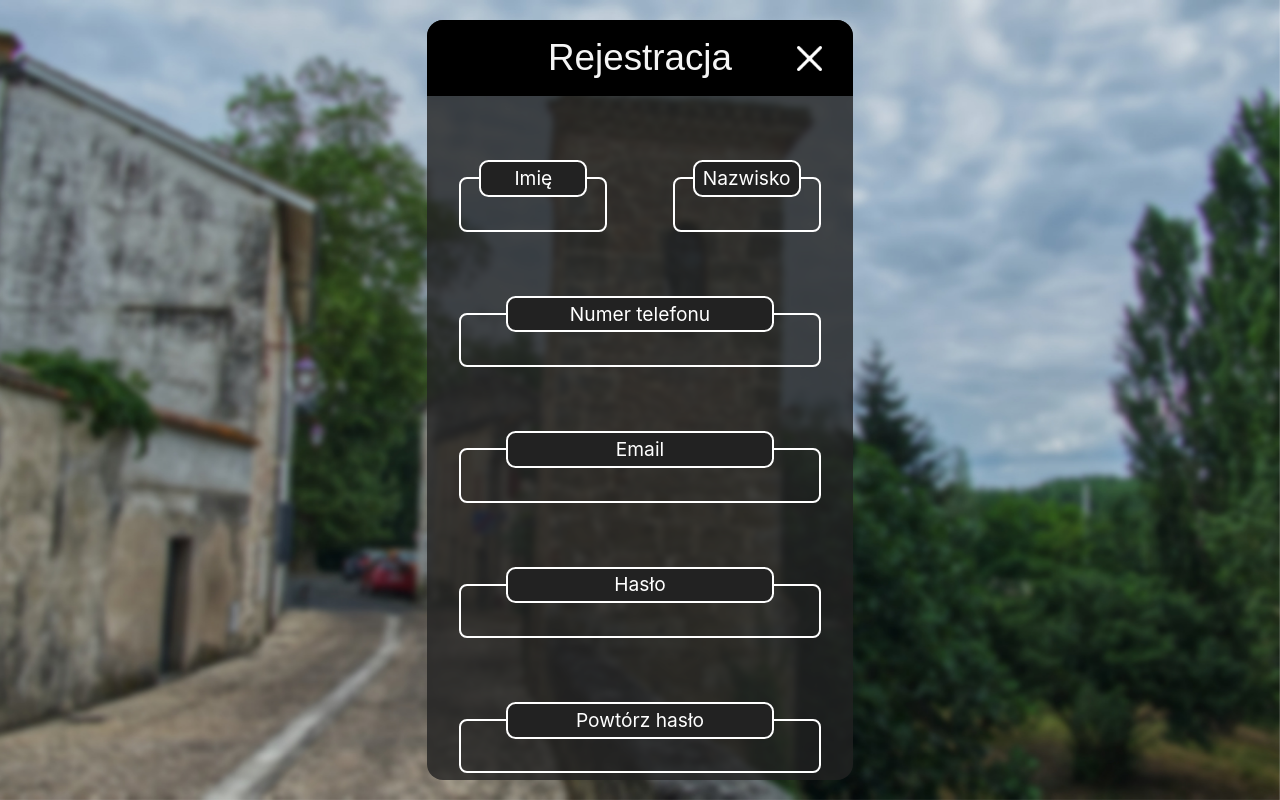
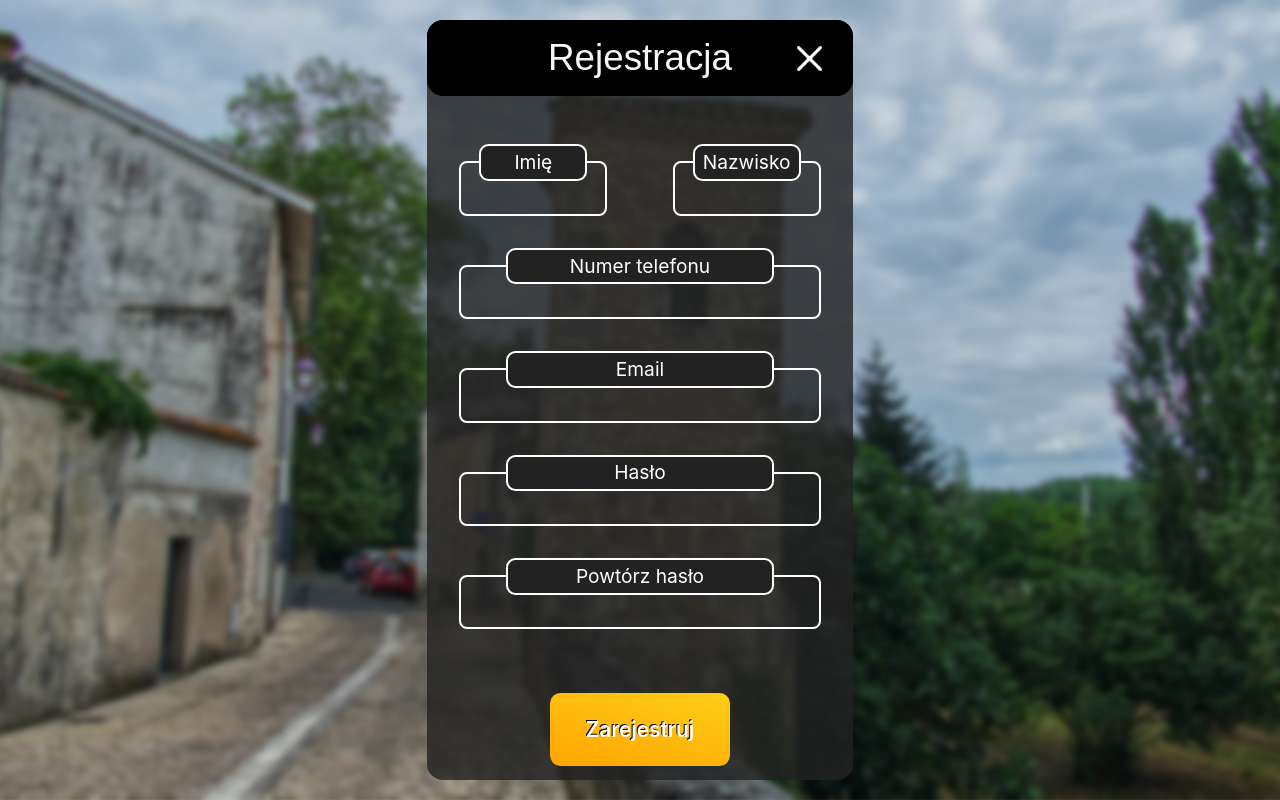
Before and after one commit to navuyi/Praca-Inzynierska-2022, a React (Create React App) app: page /register in a window 1280 px wide. Built offline with nearby package versions, Linux system fonts and the light colour scheme.

Commit message:
visual changes

```diff
--- a/src/pages/guide/GuideProfile.js
+++ b/src/pages/guide/GuideProfile.js
@@ -7,8 +7,7 @@ import {useState} from "react";
 import mail from '../../images/icons/mail.png';
 import person from '../../images/icons/person.png';
 import phone from '../../images/icons/phone.png';
-import {forEach} from "react-bootstrap/ElementChildren";
-import Footer from "../../components/Footer";
+
 
 
 function GuideProfile(props){
--- a/src/styles/register.css
+++ b/src/styles/register.css
@@ -9,7 +9,6 @@
     background-size: cover;
     background-position: center center;
     background-repeat: no-repeat;
-    overflow-y: scroll;
 
     display: flex;
     align-items: center;
@@ -20,7 +19,6 @@
     border-radius: 1em;
 
     max-height: 95%;
-    overflow-y: auto;
 }
 .register .header-row{
     position: sticky;
@@ -29,6 +27,8 @@
     padding: 1em 0;
     margin-bottom: 2em;
     z-index: 2;
+
+    border-radius: 1em;
 }
 .register h2{
     text-align: center;
@@ -53,7 +53,7 @@
 }
 .register fieldset{
     width: 100%;
-    margin: 2em 0;
+    margin: 1em 0;
     border: 2px solid #ffffff;
     border-radius: 0.5em;
     padding-bottom: 0.2em;
```
